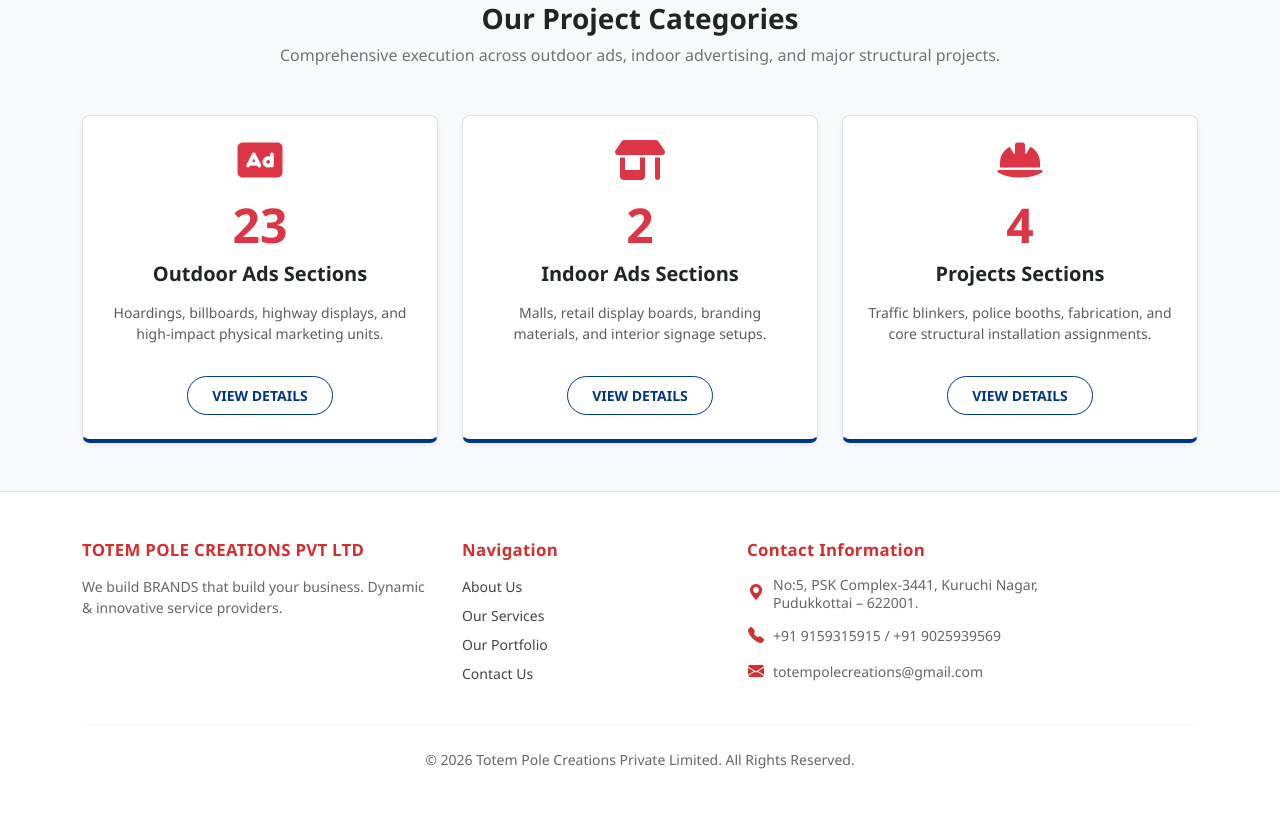
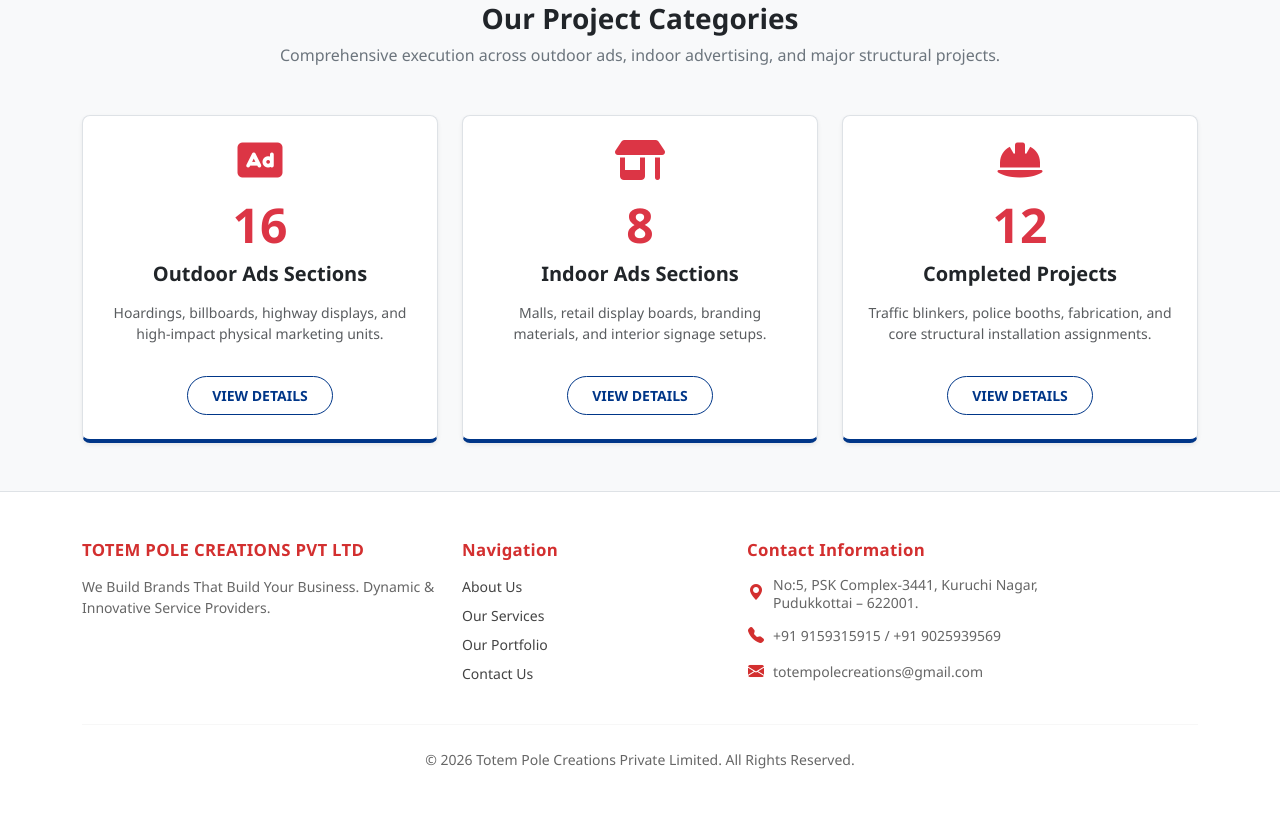
Before and after one commit to TECHPARKACADEMY/totem-pole-creation, a Flask app: page /projects in a window 1280 px wide. Shown: the part 206-1024 px from the top of the page. Run offline with Flask 3, Linux system fonts and the light colour scheme.

Commit message:
content changed

```diff
--- a/templates/base.html
+++ b/templates/base.html
@@ -73,7 +73,7 @@
                 <div class="col-lg-4 col-md-6">
                     <h5 class="fw-bold text-danger text-uppercase mb-3">TOTEM POLE CREATIONS PVT LTD</h5>
                     <p class="text-secondary small lh-base">
-                        We build BRANDS that build your business. Dynamic & innovative service providers.
+                        We Build Brands That Build Your Business. Dynamic & Innovative Service Providers.
                     </p>
                 </div>
 
--- a/templates/enquiry.html
+++ b/templates/enquiry.html
@@ -44,7 +44,7 @@
     <div class="row justify-content-center" data-aos="zoom-in">
         <div class="col-md-8 col-lg-7">
             <div class="card enquiry-card p-4 p-md-5 border-0 shadow">
-                <h4 class="fw-bold text-dark mb-4 text-center">Send Us a Message</h4>
+                <h4 class="fw-bold text-dark mb-4 text-center">Send Us A Message</h4>
 
                 <form id="whatsappEnquiryForm" onsubmit="sendToWhatsApp(event)">
 
@@ -74,7 +74,7 @@
 
                     <!-- Submit Button -->
                     <button type="submit" class="btn btn-danger btn-submit-enquiry w-100 fw-bold text-uppercase shadow-sm">
-                        <i class="bi bi-whatsapp me-2"></i>Send via WhatsApp
+                        <i class="bi bi-whatsapp me-2"></i>Send Via WhatsApp
                     </button>
 
                 </form>
--- a/templates/milestones.html
+++ b/templates/milestones.html
@@ -36,7 +36,7 @@
 <!-- Blue Banner Header -->
 <div class="milestones-header-banner text-white py-4 border-bottom border-danger">
     <div class="container" data-aos="fade-right">
-        <h2 class="fw-bold text-uppercase mb-0 text-white">COMPANY MILESTONES</h2>
+        <h2 class="fw-bold text-uppercase mb-0 text-white">Company Milestones</h2>
     </div>
 </div>
 
@@ -57,7 +57,7 @@
 
                 <!-- Project Sign-Up Section -->
                 <div class="mb-3">
-                    <span class="badge bg-dark mb-3 px-3 py-2 fs-6">PROJECT SIGN-UP</span>
+                    <span class="badge bg-dark mb-3 px-3 py-2 fs-6">Project Sign-Up</span>
                     <ul class="list-unstyled mb-0">
                         <li class="mb-2 d-flex align-items-center">
                             <i class="fa-solid fa-circle-check text-danger fs-5 me-2"></i>
--- a/templates/mission.html
+++ b/templates/mission.html
@@ -43,7 +43,7 @@
 <!-- Blue Banner Header -->
 <div class="mission-header-banner text-white py-4 border-bottom border-danger">
     <div class="container" data-aos="fade-right">
-        <h2 class="fw-bold text-uppercase mb-0 text-white">MISSION</h2>
+        <h2 class="fw-bold text-uppercase mb-0 text-white">Mission</h2>
     </div>
 </div>
 
@@ -60,7 +60,7 @@
             <!-- Heading & Quote -->
             <h3 class="fw-bold text-dark mb-3">Our Mission Target</h3>
             <p class="lead text-secondary ">
-               <b> "To work towards the year of 2025 with everyone working in TOTEM POLE CREATIONS, understanding the future goals of the organization."
+               <b> "To Work Towards The Year Of 2025 With Everyone Working In Totem Pole Creations, Understanding The Future Goals Of The Organization."
             </b></p>
 
             <!-- 4 Key Points Cards -->
--- a/templates/projects.html
+++ b/templates/projects.html
@@ -58,12 +58,12 @@
             <div class="p-4 bg-white border rounded-3 shadow-sm project-card h-100 d-flex flex-column justify-content-between">
                 <div>
                     <i class="fa-solid fa-rectangle-ad text-danger fs-1 mb-3"></i>
-                    <h2 class="text-danger fw-bold display-5 mb-2">23</h2>
+                    <h2 class="text-danger fw-bold display-5 mb-2">16</h2>
                     <h5 class="fw-bold text-dark mb-3">Outdoor Ads Sections</h5>
                     <p class="text-muted small">Hoardings, billboards, highway displays, and high-impact physical marketing units.</p>
                 </div>
                 <div>
-                    <a href="{{ url_for('portfolio') }}" class="btn btn-project btn-sm mt-3 px-4 py-2 rounded-pill">VIEW DETAILS</a>
+                    <a href="{{ url_for('portfolio', category='outdoor') }}" class="btn btn-project btn-sm mt-3 px-4 py-2 rounded-pill">VIEW DETAILS</a>
                 </div>
             </div>
         </div>
@@ -73,12 +73,12 @@
             <div class="p-4 bg-white border rounded-3 shadow-sm project-card h-100 d-flex flex-column justify-content-between">
                 <div>
                     <i class="fa-solid fa-shop text-danger fs-1 mb-3"></i>
-                    <h2 class="text-danger fw-bold display-5 mb-2">2</h2>
+                    <h2 class="text-danger fw-bold display-5 mb-2">8</h2>
                     <h5 class="fw-bold text-dark mb-3">Indoor Ads Sections</h5>
                     <p class="text-muted small">Malls, retail display boards, branding materials, and interior signage setups.</p>
                 </div>
                 <div>
-                    <a href="{{ url_for('portfolio') }}" class="btn btn-project btn-sm mt-3 px-4 py-2 rounded-pill">VIEW DETAILS</a>
+                    <a href="{{ url_for('portfolio', category='indoor') }}" class="btn btn-project btn-sm mt-3 px-4 py-2 rounded-pill">VIEW DETAILS</a>
                 </div>
             </div>
         </div>
@@ -88,12 +88,12 @@
             <div class="p-4 bg-white border rounded-3 shadow-sm project-card h-100 d-flex flex-column justify-content-between">
                 <div>
                     <i class="fa-solid fa-helmet-safety text-danger fs-1 mb-3"></i>
-                    <h2 class="text-danger fw-bold display-5 mb-2">4</h2>
-                    <h5 class="fw-bold text-dark mb-3">Projects Sections</h5>
+                    <h2 class="text-danger fw-bold display-5 mb-2">12</h2>
+                    <h5 class="fw-bold text-dark mb-3">Completed Projects</h5>
                     <p class="text-muted small">Traffic blinkers, police booths, fabrication, and core structural installation assignments.</p>
                 </div>
                 <div>
-                    <a href="{{ url_for('portfolio') }}" class="btn btn-project btn-sm mt-3 px-4 py-2 rounded-pill">VIEW DETAILS</a>
+                    <a href="{{ url_for('portfolio', category='projects') }}" class="btn btn-project btn-sm mt-3 px-4 py-2 rounded-pill">VIEW DETAILS</a>
                 </div>
             </div>
         </div>
--- a/templates/services.html
+++ b/templates/services.html
@@ -5,7 +5,7 @@
     /* Custom Blue Header */
     .service-header-banner {
         background-color: #003688 !important;
-        background: linear-gradient(135deg, #003688 0%, #002255 100%)
+        background: linear-gradient(135deg, #003688 0%, #002255 100%);
     }
 
     /* Service Card Styling */
```
Also changed, not shown: templates/about.html (+6 -6 lines), templates/contacts.html (+4 -4 lines), templates/index.html (+6 -6 lines). Lines whose indentation alone changed are shown as unchanged.
